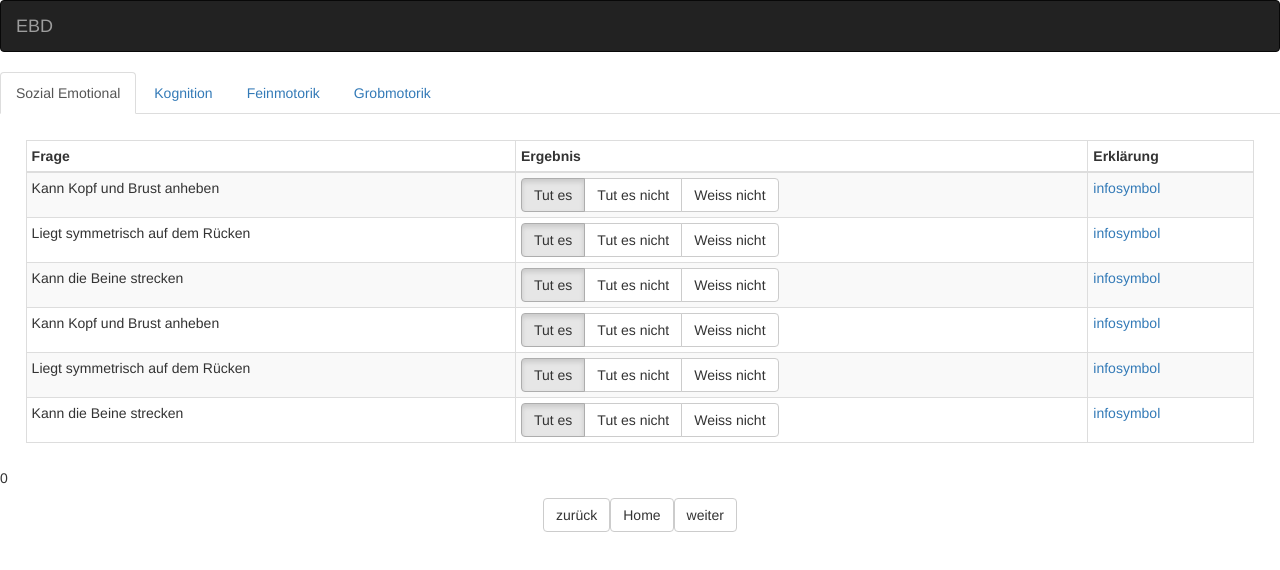
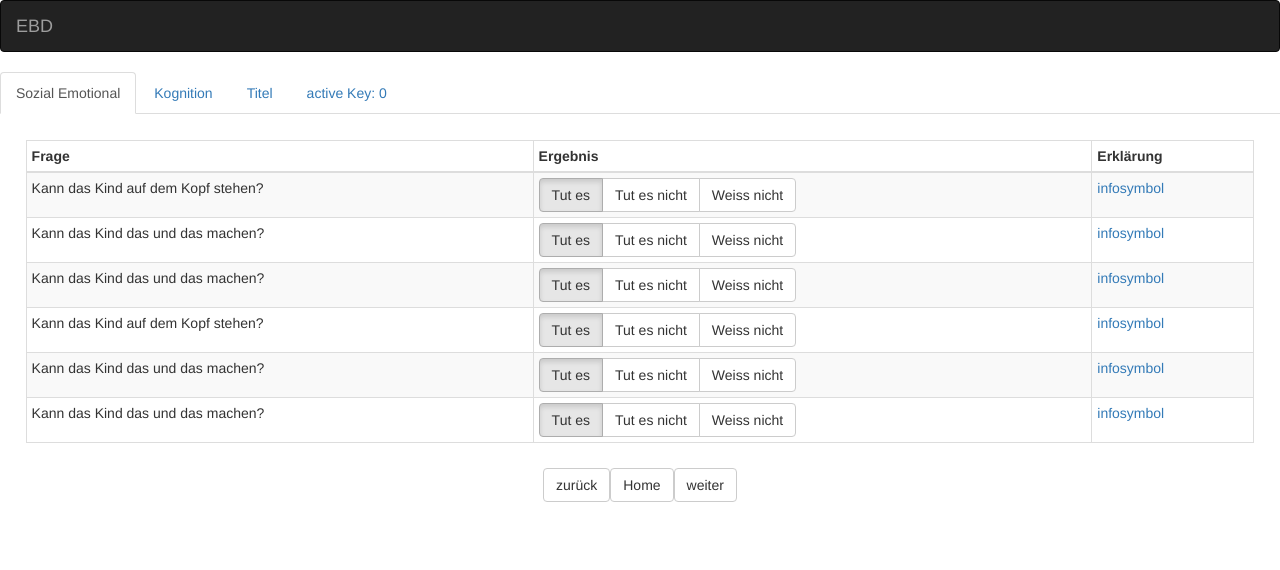
Before and after one commit to tomskyPotato/ebdreact, a React (Create React App) app: page /ebd in a window 1280 px wide. Shown: the top 570 px of the page. Built offline with nearby package versions, Linux system fonts and the light colour scheme.

Commit message:
Tab auswahl funktioniert mit bereiche.js als Datenbasis

```diff
--- a/src/components/naviBereiche.js
+++ b/src/components/naviBereiche.js
@@ -1,6 +1,5 @@
 import React, { Component } from 'react';
 import { Nav, NavItem } from 'react-bootstrap';
-import bereiche from '../data/bereiche.json';
 import SozialEmotional from '../data/sozialEmotional.js';
 import Kognition from '../data/kognition.js';
 
@@ -14,7 +13,7 @@ export default class NaviBereich extends Component{
 
   handleSelect(eventKey) {
     this.setState({
-      activeKey: eventKey
+      activeKey: eventKey,
     });
     this.props.click(eventKey);
   }
@@ -24,8 +23,8 @@ export default class NaviBereich extends Component{
       <Nav bsStyle="tabs" activeKey={this.state.activeKey} onSelect={this.handleSelect.bind(this)}>
         <NavItem eventKey="0" >{SozialEmotional.titel}</NavItem>
         <NavItem eventKey="1" >{Kognition.titel}</NavItem>
-        <NavItem eventKey="2" href="./kinder">{bereiche[2].titel}</NavItem>
-        <NavItem eventKey="3" href="./">{bereiche[3].titel}</NavItem>
+        <NavItem eventKey="2" href="./kinder">Titel</NavItem>
+        <NavItem eventKey="3" href="./">active Key: {this.state.activeKey}</NavItem>
       </Nav>
     );
   }
--- a/src/components/tabelle.js
+++ b/src/components/tabelle.js
@@ -1,7 +1,7 @@
 import React, { Component } from 'react';
 import { ButtonToolbar, ToggleButtonGroup, ToggleButton, Table } from 'react-bootstrap';
 import { Link } from 'react-router-dom'
-import sozialEmotional from '../data/sozialEmotional.js';
+import Fragen from '../data/bereiche.js';
 
 const divStyle = {
   backgroundColor: 'light-grey',
@@ -13,14 +13,13 @@ export default class tabelle extends Component{
   render(){
     return(
       <div style={divStyle}>
-      <Gallery />
+      <Gallery activeKey={this.props.activeKey}/>
       </div>
     );
   }
 }
 
 class ButtonGroupTutEs extends Component{
-
     render(){
     return(
       <ButtonToolbar>
@@ -34,29 +33,50 @@ class ButtonGroupTutEs extends Component{
   }
 }
 
-const Gallery = () => (
+class Gallery extends Component {
+  render(){
+    var bereichID = this.props.activeKey;
+    return(
   <div>
     <Table striped bordered condensed hover>
       <thead>
           <tr>
           <th>Frage</th>
-          <th>Ergebnis </th>
+          <th>Ergebnis</th>
           <th>Erklärung</th>
           </tr>
       </thead>
       <tbody>
-        {sozialEmotional.fragen.map(i => (
+        {Fragen[bereichID].Fragen.map(function(keyName) { return (
             <tr>
-            <td>{i.beschreibung}</td>
+              <td>{keyName.frage}</td>
               <td><ButtonGroupTutEs /></td>
               <td>
-              <Link key={i.id} to={{ pathname: `/img/${i.id}`, }}>
+                <Link key="0" to={{ pathname: `/`, }}>
                   <p>infosymbol</p>
                 </Link>
               </td>
             </tr>
-        ))}
+            );
+          })
+        }
       </tbody>
     </Table>
   </div>
     )
+  }
+}
+
+const Tabelle = ({keyName}) => {
+  return (
+      <tr>
+      <td key={keyName}>{keyName}</td>
+      <td><ButtonGroupTutEs /></td>
+      <td>
+        <Link key="0" to={{ pathname: `/`, }}>
+          <p>infosymbol</p>
+        </Link>
+      </td>
+    </tr>
+  );
+};
--- /dev/null
+++ b/src/data/bereiche.js
@@ -0,0 +1,99 @@
+const Fragen = [
+    {
+        titel: "Sozial Emotional",
+        Fragen:[
+            {
+                id: 0,
+                name: 'Frage 1',
+                beschreibung: 'Kann Kopf und Brust anheben',
+                frage: 'Kann das Kind auf dem Kopf stehen?',
+                uebung: 'Halten sie das Kind an den Füßen fest und lassen seinen Kopf herab hängen.',
+            },
+            {
+                id: 1,
+                name: 'Frage 2',
+                beschreibung: 'Liegt symmetrisch auf dem Rücken',
+                frage: 'Kann das Kind das und das machen?',
+                uebung: 'Rollen sie einen Ball auf das Kind zu. So dass das Kind den Ball fangen kann.',
+            },
+            {
+                id: 2,
+                name: 'Frage 3',
+                beschreibung: 'Kann die Beine strecken',
+                frage: 'Kann das Kind das und das machen?',
+                uebung: 'Rollen sie einen Ball auf das Kind zu. So dass das Kind den Ball fangen kann.',
+            },
+            {
+                id: 3,
+                name: 'Frage 4',
+                beschreibung: 'Kann Kopf und Brust anheben',
+                frage: 'Kann das Kind auf dem Kopf stehen?',
+                uebung: 'Halten sie das Kind an den Füßen fest und lassen seinen Kopf herab hängen.',
+            },
+            {
+                id: 4,
+                name: 'Frage 5',
+                beschreibung: 'Liegt symmetrisch auf dem Rücken',
+                frage: 'Kann das Kind das und das machen?',
+                uebung: 'Rollen sie einen Ball auf das Kind zu. So dass das Kind den Ball fangen kann.',
+            },
+            {
+                id: 5,
+                name: 'Frage 6',
+                beschreibung: 'Kann die Beine strecken',
+                frage: 'Kann das Kind das und das machen?',
+                uebung: 'Rollen sie einen Ball auf das Kind zu. So dass das Kind den Ball fangen kann.',
+            },
+        ]
+    },
+
+    {
+        titel: 'Kognition',
+        Fragen:[
+            {
+                id: 0,
+                name: 'Frage 1',
+                beschreibung: 'Kann Kopf und Brust anheben',
+                frage: 'Kann das Kind lesen?',
+                uebung: 'Halten sie das Kind an den Füßen fest und lassen seinen Kopf herab hängen.',
+            },
+            {
+                id: 1,
+                name: 'Frage 2',
+                beschreibung: 'Liegt symmetrisch auf dem Rücken',
+                frage: 'Kann das Kind schreiben?',
+                uebung: 'Rollen sie einen Ball auf das Kind zu. So dass das Kind den Ball fangen kann.',
+            },
+            {
+                id: 2,
+                name: 'Frage 3',
+                beschreibung: 'Kann die Beine strecken',
+                frage: 'Kann das Kind das und das machen?',
+                uebung: 'Rollen sie einen Ball auf das Kind zu. So dass das Kind den Ball fangen kann.',
+            },
+            {
+                id: 3,
+                name: 'Frage 4',
+                beschreibung: 'Kann Kopf und Brust anheben',
+                frage: 'Kann das Kind auf dem Kopf stehen?',
+                uebung: 'Halten sie das Kind an den Füßen fest und lassen seinen Kopf herab hängen.',
+            },
+            {
+                id: 4,
+                name: 'Frage 5',
+                beschreibung: 'Liegt symmetrisch auf dem Rücken',
+                frage: 'Kann das Kind das und das machen?',
+                uebung: 'Rollen sie einen Ball auf das Kind zu. So dass das Kind den Ball fangen kann.',
+            },
+            {
+                id: 5,
+                name: 'Frage 6',
+                beschreibung: 'Kann die Beine strecken',
+                frage: 'Kann das Kind das und das machen?',
+                uebung: 'Rollen sie einen Ball auf das Kind zu. So dass das Kind den Ball fangen kann.',
+            },
+        ]
+    },
+]
+
+export default Fragen;
--- a/src/data/bereiche.json
+++ /dev/null
@@ -1,6 +0,0 @@
-[
-    {   "id": 0,    "titel": "sozialEmotional Emotional"  },
-    {   "id": 1,    "titel": "Kognitiv"  },
-    {   "id": 2,    "titel": "Feinmotorik"  },
-    {   "id": 3,    "titel": "Grobmotorik"  }
-]
--- a/src/data/sozialEmotional.js
+++ b/src/data/sozialEmotional.js
@@ -2,6 +2,9 @@ const sozialEmotional = {
     titel: 'Sozial Emotional',
 
         fragen: [
+        {
+            titel: 'Sozial Emotional',
+        },
         {
             id: 0,
             name: 'Frage 1',
--- a/src/pages/ebd.js
+++ b/src/pages/ebd.js
@@ -13,11 +13,11 @@ export default class Ebd extends Component{
     this.handleSelect = this.handleSelect.bind(this);
   }
 
-  handleSelect(eventKey) {
-    this.setState({
-      activeKey: eventKey
-    });
-  }
+    handleSelect(activeKey) {
+      this.setState({
+        activeKey: activeKey,
+      });
+    }
 
   render(){
     return(
@@ -27,7 +27,6 @@ export default class Ebd extends Component{
         {/*// TODO: Informationen zum Kind*/}
         <NaviBereich click={this.handleSelect} />
         <Tabelle activeKey={this.state.activeKey}/>
-        <p>{this.state.activeKey}</p>
         {/*// TODO: Home Button in die Navileiste. Home ist dann Kinderauswahlfenster*/}
         <ButtonArea />
       </div>
```
Lines whose indentation alone changed are shown as unchanged.
